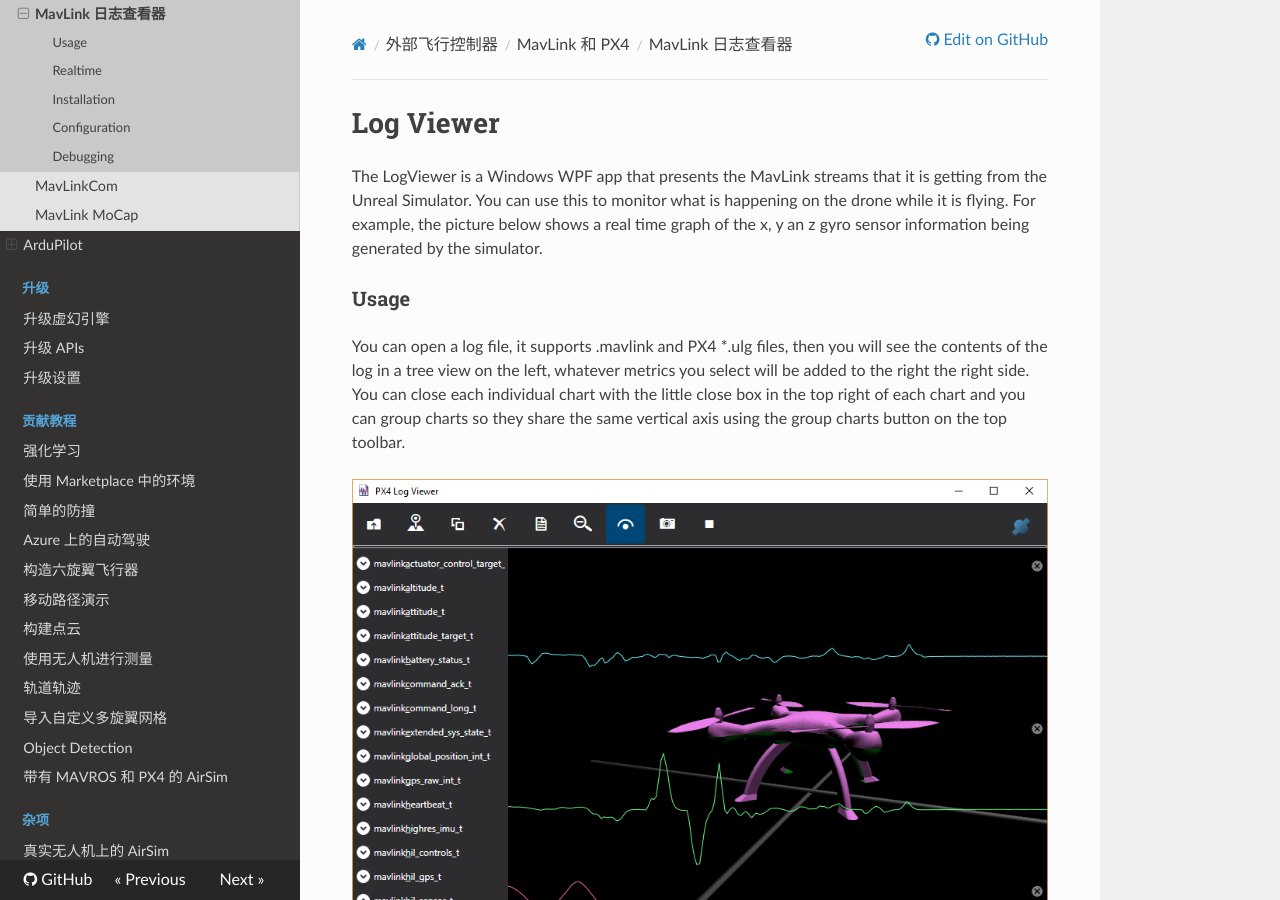
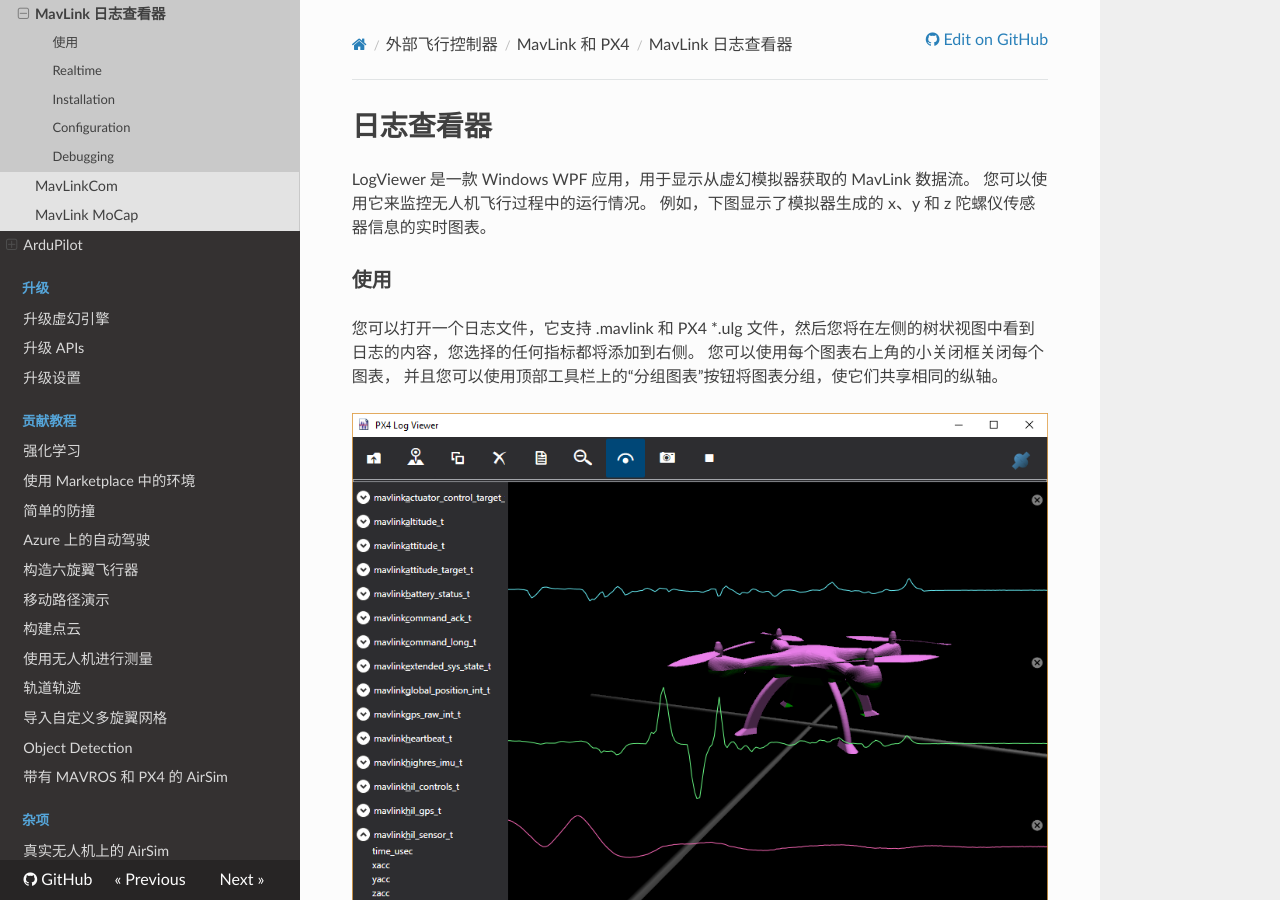
Before and after one commit to nongfu212/air_doc, an MkDocs documentation site: the page built from docs/log_viewer.md, in a window 1280 px wide and 900 px high. Built offline with MkDocs 1.6.1, drawn with Linux system fonts in a browser that asks for light colours; nearby versions of some CDN libraries.

Commit message:
日志查看器

```diff
--- a/docs/log_viewer.md
+++ b/docs/log_viewer.md
@@ -1,17 +1,17 @@
-# Log Viewer
+# 日志查看器
 
-The LogViewer is a Windows WPF app that presents the MavLink streams that it is getting from the
-Unreal Simulator.  You can use this to monitor what is happening on the drone while it is flying.
-For example, the picture below shows  a real time graph of the x, y an z gyro sensor information
-being generated by the simulator.
+LogViewer 是一款 Windows WPF 应用，用于显示从虚幻模拟器获取的 MavLink 数据流。
+您可以使用它来监控无人机飞行过程中的运行情况。
+例如，下图显示了模拟器生成的 x、y 和 z 陀螺仪传感器信息的实时图表。
 
-### Usage
 
-You can open a log file, it supports .mavlink and PX4 *.ulg files, then you will see the contents of
-the log in a tree view on the left, whatever metrics you select will be added to the right the right
-side.  You can close each individual chart with the little close box in the top right of each chart
-and you can group charts so they share the same vertical axis using the group charts button on the
-top toolbar.
+### 使用
+
+
+您可以打开一个日志文件，它支持 .mavlink 和 PX4 *.ulg 文件，然后您将在左侧的树状视图中看到日志的内容，您选择的任何指标都将添加到右侧。
+您可以使用每个图表右上角的小关闭框关闭每个图表，
+并且您可以使用顶部工具栏上的“分组图表”按钮将图表分组，使它们共享相同的纵轴。
+
 
 ![Log Viewer](images/log_viewer.png)
 
```
